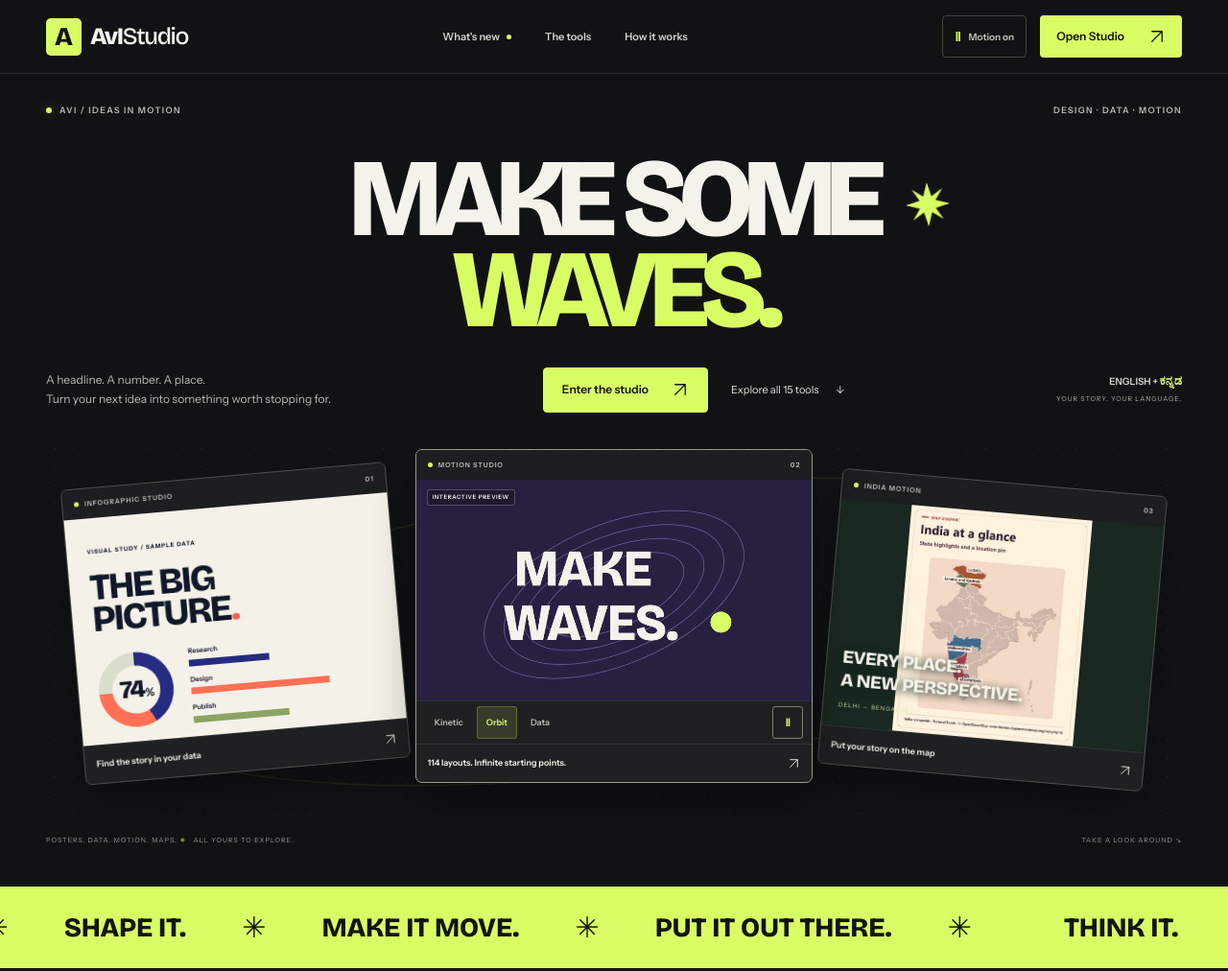
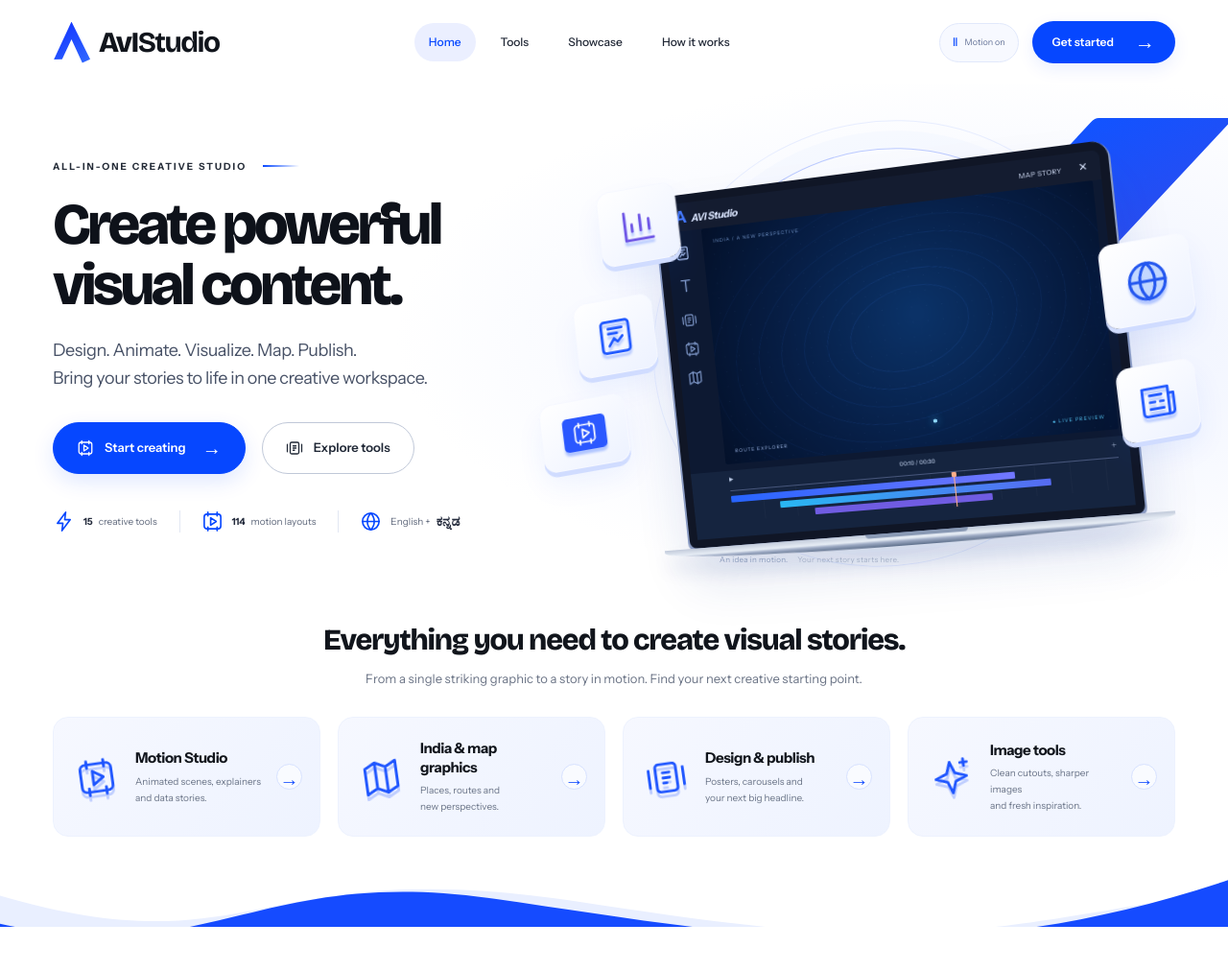
Before and after one commit to avi1995vag/avi-studio, a plain HTML site: page landing.html in a window 1280 px wide. Shown: the top 1012 px of the page at 96% size. Drawn offline with nearby package versions, Linux system fonts and the light colour scheme; no server answers; a web font is replaced by a local one.

Commit message:
Launch the premium studio hero and feature overview

```diff
--- a/landing.html
+++ b/landing.html
@@ -3,9 +3,9 @@
 <head>
   <meta charset="utf-8">
   <meta name="viewport" content="width=device-width, initial-scale=1">
-  <meta name="theme-color" content="#111214">
+  <meta name="theme-color" content="#ffffff">
   <meta name="description" content="A creative desk for posters, carousels, infographics, motion and maps. Create in English and Kannada with AvIStudio.">
-  <title>AvI Studio — A playground for your ideas.</title>
+  <title>AvI Studio — Create powerful visual content.</title>
   <script>
     const fragment = new URLSearchParams(location.hash.slice(1));
     if (fragment.has('buffer_connection') || fragment.has('buffer_error') || ['#posterStage', '#posterTools', '#workspace'].includes(location.hash)) {
@@ -17,9 +17,8 @@
   <link href="https://fonts.googleapis.com/css2?family=Anek+Kannada:wght@400;600;800&family=Bricolage+Grotesque:wght@500;600;700;800&family=Instrument+Sans:wght@400;500;600;700&display=swap" rel="stylesheet">
   <link rel="stylesheet" href="./assets/landing.css?v=7">
   <link href="https://fonts.googleapis.com/css2?family=DM+Serif+Display:ital@0;1&display=swap" rel="stylesheet">
-  <link rel="stylesheet" href="./assets/landing-gallery.css?v=2">
-  <link rel="stylesheet" href="./assets/landing-motion.css?v=1">
-  <script src="./assets/landing-gallery.js?v=4" defer></script>
+  <link rel="stylesheet" href="./assets/landing-premium.css?v=1">
+  <script src="./assets/landing-premium.js?v=1" defer></script>
 </head>
 <body>
   <a class="skip-link" href="#main">Skip to content</a>
@@ -46,39 +45,44 @@
   <header class="landing-header">
     <div class="page-width header-inner">
       <a class="brand" href="./" aria-label="AvIStudio home"><span class="brand-mark" aria-hidden="true">A</span><span>AvI<span class="brand-light">Studio</span></span></a>
-      <nav aria-label="Main navigation"><a href="#new-studios">What's new <span class="nav-dot" aria-hidden="true"></span></a><a href="#tools">The tools</a><a href="#workflow">How it works</a></nav>
-      <div class="header-actions"><button type="button" id="page-motion" aria-label="Pause page motion" aria-pressed="false"><span aria-hidden="true">Ⅱ</span><span class="motion-label">Motion on</span></button><a class="button button-small button-dark" href="./studio.html">Open Studio <svg aria-hidden="true"><use href="#i-arrow"/></svg></a></div>
+      <nav aria-label="Main navigation"><a class="nav-home" href="#main">Home</a><a href="#tools">Tools</a><a href="#new-studios">Showcase</a><a href="#workflow">How it works</a></nav>
+      <div class="header-actions"><button type="button" id="page-motion" aria-label="Pause page motion" aria-pressed="false"><span aria-hidden="true">Ⅱ</span><span class="motion-label">Motion on</span></button><a class="button button-small button-dark" href="./studio.html">Get started <span>→</span></a></div>
     </div>
   </header>
 
   <main id="main">
-    <section class="gallery-hero page-width" aria-labelledby="hero-title">
-      <div class="hero-edition"><p><span class="signal-dot" aria-hidden="true"></span> AVI / IDEAS IN MOTION</p><span>DESIGN · DATA · MOTION</span></div>
-      <div class="hero-statement"><h1 id="hero-title">MAKE SOME<br><span>WAVES.</span></h1><svg class="hero-asterisk" aria-hidden="true"><use href="#i-star"/></svg></div>
-      <div class="hero-intro"><p>A headline. A number. A place.<br>Turn your next idea into something worth stopping for.</p><div><a class="button gallery-cta" href="./studio.html">Enter the studio <svg aria-hidden="true"><use href="#i-arrow"/></svg></a><a class="gallery-text-link" href="#tools">Explore all 15 tools <span aria-hidden="true">↓</span></a></div><span class="hero-language">ENGLISH + <b lang="kn">ಕನ್ನಡ</b><br><small>YOUR STORY. YOUR LANGUAGE.</small></span></div>
-      <div class="showcase-desk" id="showcase-desk" data-playing="true">
-        <article class="showcase-panel showcase-info">
-          <header><span><i aria-hidden="true"></i> INFOGRAPHIC STUDIO</span><span>01</span></header>
-          <div class="info-study" aria-label="Illustrative data design: research 42, design 78, publish 64">
-            <span class="study-kicker">VISUAL STUDY / SAMPLE DATA</span><h2>THE BIG<br>PICTURE<span>.</span></h2>
-            <div class="study-bottom"><div class="study-donut"><span>74<small>%</small></span></div><div class="study-bars"><div><span>Research</span><i style="--value:42%"></i></div><div><span>Design</span><i style="--value:78%"></i></div><div><span>Publish</span><i style="--value:64%"></i></div></div></div>
-          </div><a href="./assets/apps/infographic-studio/">Find the story in your data <svg aria-hidden="true"><use href="#i-arrow"/></svg></a>
-        </article>
-        <article class="showcase-panel showcase-motion">
-          <header><span><i aria-hidden="true"></i> MOTION STUDIO</span><span>02</span></header>
-          <div class="motion-study"><canvas id="hero-motion" width="900" height="580" role="img" aria-label="Animated kinetic typography study"></canvas><span class="preview-badge">INTERACTIVE PREVIEW</span></div>
-          <div class="motion-study-controls"><div role="group" aria-label="Choose a motion preview"><button type="button" data-study="kinetic" aria-pressed="true">Kinetic</button><button type="button" data-study="orbit" aria-pressed="false">Orbit</button><button type="button" data-study="bars" aria-pressed="false">Data</button></div><button type="button" id="gallery-play" aria-label="Pause gallery animation" aria-pressed="false">Ⅱ</button></div>
-          <a href="./assets/apps/motion-studio/">114 layouts. Infinite starting points. <svg aria-hidden="true"><use href="#i-arrow"/></svg></a>
-        </article>
-        <article class="showcase-panel showcase-map">
-          <header><span><i aria-hidden="true"></i> INDIA MOTION</span><span>03</span></header>
-          <div class="map-study"><canvas id="hero-map" width="600" height="580" role="img" aria-label="India map preview with an illustrative route between Delhi and Bengaluru"></canvas><img id="hero-map-fallback" src="./assets/landing-map.webp" width="360" height="450" alt="India map design" hidden><div class="map-study-caption"><strong>EVERY PLACE.<br>A NEW PERSPECTIVE.</strong><span>DELHI → BENGALURU</span></div></div>
-          <a href="./assets/apps/india-motion/">Put your story on the map <svg aria-hidden="true"><use href="#i-arrow"/></svg></a>
-        </article>
+    <section class="premium-hero page-width" aria-labelledby="hero-title">
+      <div class="premium-copy">
+        <p class="premium-eyebrow">ALL-IN-ONE CREATIVE STUDIO <span></span></p>
+        <h1 id="hero-title">Create powerful<br><em>visual content.</em></h1>
+        <p class="premium-description">Design. Animate. Visualize. Map. Publish.<br>Bring your stories to life in one creative workspace.</p>
+        <div class="premium-actions"><a class="button premium-primary" href="./studio.html"><svg aria-hidden="true"><use href="#i-motion"/></svg>Start creating <span>→</span></a><a class="button premium-secondary" href="#tools"><svg aria-hidden="true"><use href="#i-carousel"/></svg>Explore tools</a></div>
+        <div class="premium-facts"><span><svg aria-hidden="true"><use href="#i-bolt"/></svg><b>15</b> creative tools</span><span><svg aria-hidden="true"><use href="#i-motion"/></svg><b>114</b> motion layouts</span><span><svg aria-hidden="true"><use href="#i-globe"/></svg>English + <b lang="kn">ಕನ್ನಡ</b></span></div>
       </div>
-      <div class="gallery-baseline"><span>POSTERS. DATA. MOTION. MAPS. <i aria-hidden="true">✳</i> ALL YOURS TO EXPLORE.</span><a href="#new-studios">TAKE A LOOK AROUND <span aria-hidden="true">↘</span></a></div>
+      <div class="premium-visual" id="showcase-desk" aria-label="Animated studio design preview">
+        <div class="hero-halo" aria-hidden="true"></div><div class="hero-ribbon" aria-hidden="true"></div>
+        <div class="device-wrap">
+          <div class="device-screen">
+            <div class="device-top"><span><i>A</i> AVI Studio</span><span>MAP STORY <b>✕</b></span></div>
+            <div class="device-editor"><div class="device-tools" aria-hidden="true"><svg><use href="#i-poster"/></svg><span>T</span><svg><use href="#i-carousel"/></svg><svg><use href="#i-motion"/></svg><svg><use href="#i-map"/></svg></div><div class="device-art"><canvas id="premium-map" width="840" height="630" role="img" aria-label="India map with an illustrative animated route from Delhi to Bengaluru"></canvas><span class="device-badge">INDIA / A NEW PERSPECTIVE</span><div class="device-art-footer"><span>ROUTE EXPLORER</span><span>● LIVE PREVIEW</span></div></div></div>
+            <div class="device-timeline" aria-hidden="true"><div><span>▶</span><b>00:10 / 00:30</b><span>＋</span></div><div class="timeline-rails"><i></i><i></i><i></i><span class="timeline-playhead"></span></div></div>
+          </div><div class="device-base" aria-hidden="true"><span></span></div>
+        </div>
+        <a class="float-tool float-chart" href="./assets/apps/infographic-studio/" aria-label="Open Infographic Studio"><svg aria-hidden="true"><use href="#i-chart"/></svg></a>
+        <a class="float-tool float-image" href="./studio.html?view=poster" aria-label="Open Poster Studio"><svg aria-hidden="true"><use href="#i-poster"/></svg></a>
+        <a class="float-tool float-video" href="./assets/apps/motion-studio/" aria-label="Open Motion Studio"><svg aria-hidden="true"><use href="#i-motion"/></svg></a>
+        <a class="float-tool float-globe" href="./assets/apps/india-motion/" aria-label="Open India Motion"><svg aria-hidden="true"><use href="#i-globe"/></svg></a>
+        <a class="float-tool float-data" href="./studio.html?panel=map" aria-label="Open Map Graphics"><svg aria-hidden="true"><use href="#i-news"/></svg></a>
+        <p class="visual-note">An idea in motion. <span>Your next story starts here.</span></p>
+      </div>
     </section>
-    <div class="creative-strip gallery-strip" aria-label="Think it. Shape it. Make it move. Put it out there."><div class="marquee-track"><div class="marquee-group"><span>THINK IT.</span><i>✳</i><span>SHAPE IT.</span><i>✳</i><span>MAKE IT MOVE.</span><i>✳</i><span>PUT IT OUT THERE.</span><i>✳</i></div><div class="marquee-group" aria-hidden="true"><span>THINK IT.</span><i>✳</i><span>SHAPE IT.</span><i>✳</i><span>MAKE IT MOVE.</span><i>✳</i><span>PUT IT OUT THERE.</span><i>✳</i></div></div></div>
+    <section class="premium-overview page-width" aria-labelledby="overview-title"><div class="overview-heading"><h2 id="overview-title">Everything you need to create visual stories.</h2><p>From a single striking graphic to a story in motion. Find your next creative starting point.</p></div><div class="overview-grid">
+      <a href="./assets/apps/motion-studio/" class="overview-card"><span class="overview-icon"><svg aria-hidden="true"><use href="#i-motion"/></svg></span><div><h3>Motion Studio</h3><p>Animated scenes, explainers<br>and data stories.</p></div><span class="overview-arrow">→</span></a>
+      <a href="./studio.html?panel=map" class="overview-card"><span class="overview-icon"><svg aria-hidden="true"><use href="#i-map"/></svg></span><div><h3>India &amp; map graphics</h3><p>Places, routes and<br>new perspectives.</p></div><span class="overview-arrow">→</span></a>
+      <a href="./studio.html?view=poster" class="overview-card"><span class="overview-icon"><svg aria-hidden="true"><use href="#i-carousel"/></svg></span><div><h3>Design &amp; publish</h3><p>Posters, carousels and<br>your next big headline.</p></div><span class="overview-arrow">→</span></a>
+      <a href="./studio.html?panel=background" class="overview-card"><span class="overview-icon"><svg aria-hidden="true"><use href="#i-spark"/></svg></span><div><h3>Image tools</h3><p>Clean cutouts, sharper images<br>and fresh inspiration.</p></div><span class="overview-arrow">→</span></a>
+    </div></section>
+    <div class="premium-wave" aria-hidden="true"><svg viewBox="0 0 1440 80" preserveAspectRatio="none"><path fill="#e9efff" d="M0 30C300 150 300-40 680 40S1100 100 1440 20V80H0Z"/><path fill="#154bff" d="M0 75C250 150 300-20 580 35S1100 160 1440 5V80H0Z"/></svg></div>
 
     <section class="new-studios page-width section-space" id="new-studios" aria-labelledby="new-title">
         <div class="section-heading"><div><p class="eyebrow">01 / THE COLLECTION</p><h2 id="new-title">Different tools.<br><em>Same restless imagination.</em></h2></div><p>Start with a number, a place, a moment.<br>See where it takes you.</p></div>
```
